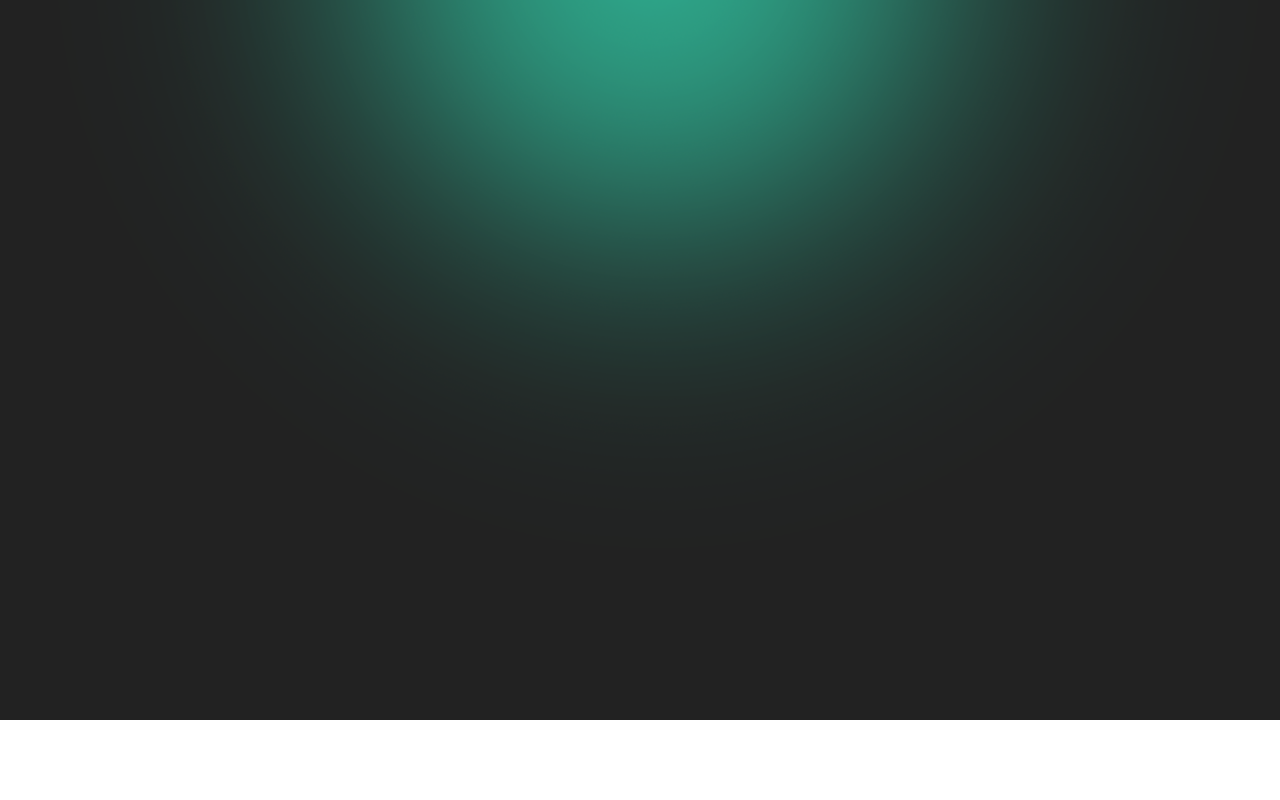
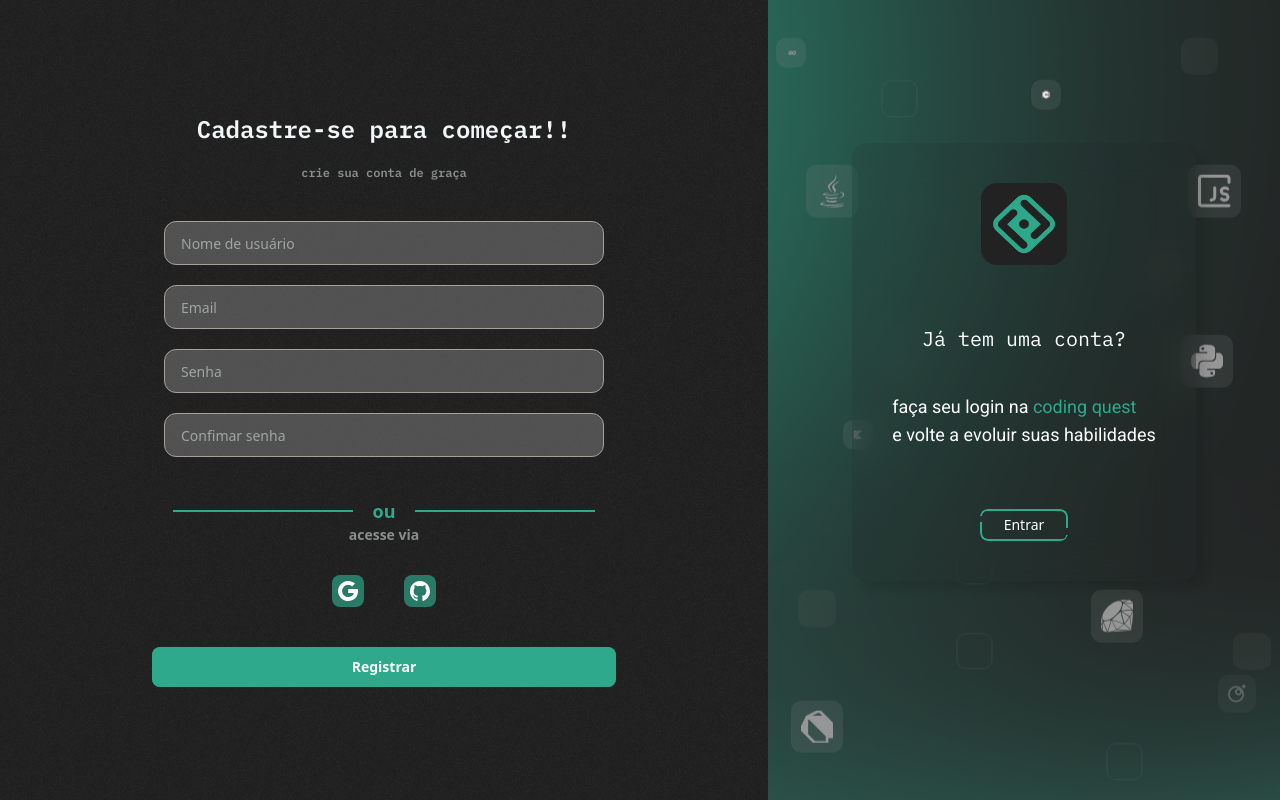
Before and after one commit to egeaPauletti/Testes, a React (Vite) app: page /register in a window 1280 px wide. Before the commit this address had no page. Built offline with nearby package versions, Linux system fonts and the light colour scheme; the HTML template or start-up script is replaced by a standard one.

Commit message:
feat: Update routing and authentication logic for login and registration screens

```diff
--- a/src/App.tsx
+++ b/src/App.tsx
@@ -19,6 +19,7 @@
       <Route path="/" element={<HomeScreen />} />
       <Route path="/about" element={<AboutScreen />} />
       <Route path="/login" element={<AuthScreen />} />
+      <Route path="/register" element={<AuthScreen />} />
     </Routes>
   );
 }
--- a/src/components/Header.tsx
+++ b/src/components/Header.tsx
@@ -38,10 +38,10 @@
       </nav>
       <div className="flex items-center gap-5">
         <Link to="/login">
-        <Button label="Entrar"/>
+          <Button label="Entrar" />
         </Link>
-        <Link to="/login">
-        <Button label="Registrar" filled />
+        <Link to="/register">
+          <Button label="Registrar" filled />
         </Link>
       </div>
     </header>
--- a/src/pages/authScreen/index.tsx
+++ b/src/pages/authScreen/index.tsx
@@ -1,4 +1,4 @@
-import React, { useState } from "react";
+import React, { useEffect, useState } from "react";
 import "./index.css";
 import LogoCQ from "../../components/LogoCQ";
 import Button from "../../components/Button";
@@ -8,6 +8,19 @@
 
 const AuthScreen: React.FC = () => {
   const [isLogin, setIsLogin] = useState(true);
+  //
+  const currentUrl = window.location.href;
+  const url = new URL(currentUrl);
+  const pathSegments = url.pathname.split("/").filter(Boolean);
+  const endpoint = pathSegments[pathSegments.length - 1];
+
+  useEffect(() => {
+    if (endpoint == "login") {
+      setIsLogin(true);
+    } else {
+      setIsLogin(false);
+    }
+  }, [endpoint]);
 
   return (
     <div className="backgroundAuth w-screen h-screen">
```
